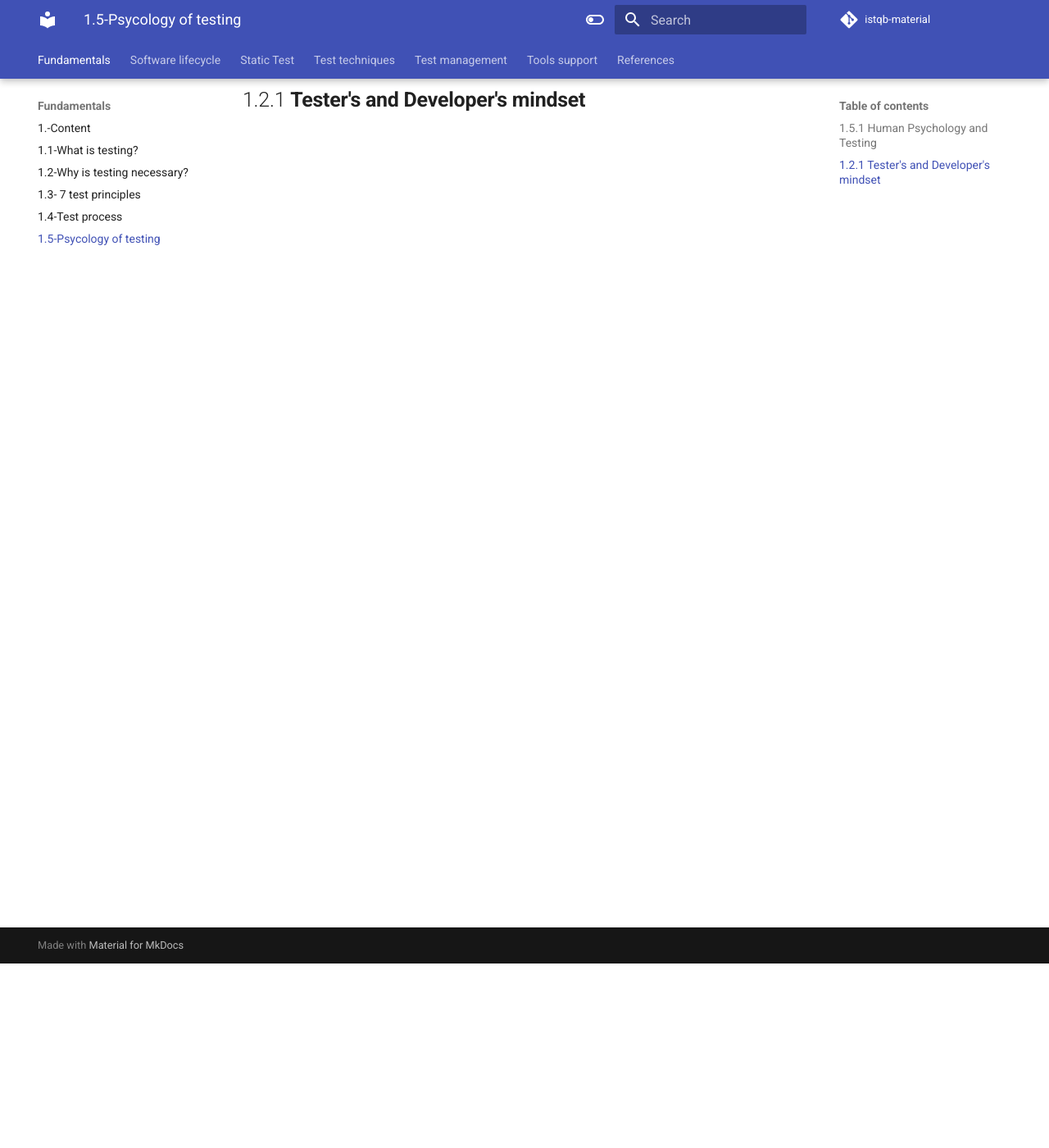
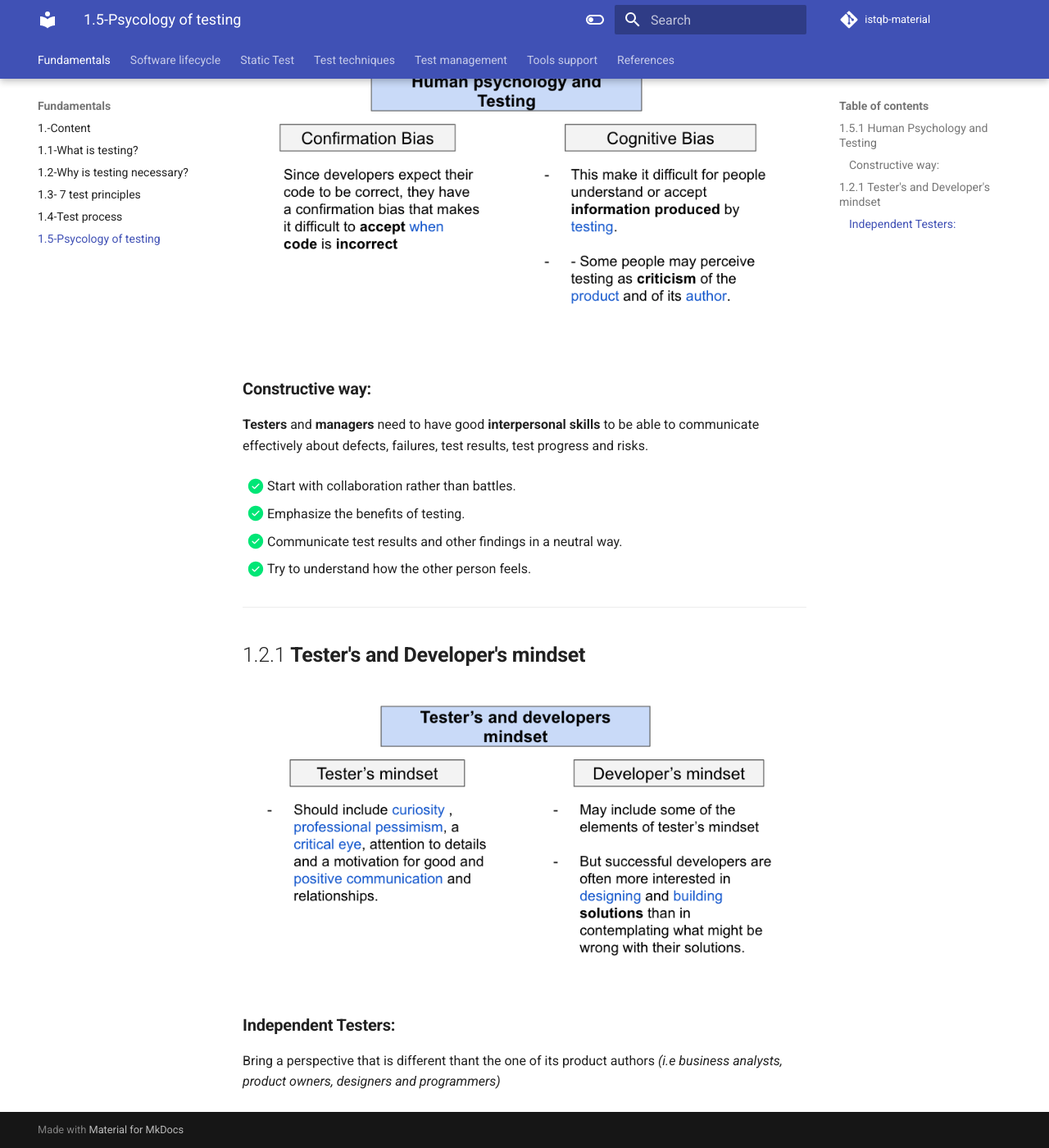
Before and after one commit to fabianpg95/istqb-material, an MkDocs documentation site: the page built from docs/fundamentals/1.5-psyco-of-testing.md, in a window 1280 px wide and 1400 px high, scrolled down 225 px. Shown: the whole window at 82% size. Built offline with MkDocs 1.6.1 and Material for MkDocs 9.7.7, drawn with Linux system fonts in a browser that asks for light colours; comment, search, counter and statistics services are not loaded.

Commit message:
Update with more content and doc

```diff
--- a/docs/fundamentals/1.5-psyco-of-testing.md
+++ b/docs/fundamentals/1.5-psyco-of-testing.md
@@ -1,5 +1,26 @@
 
 ## 1.5.1 **Human Psychology and Testing**
 
+<img src="../../images/istqb/fundamentals/human-psy.png" alt="Human psychology" width="800" height="190"/>
+
+### **Constructive way:**
+
+  **Testers** and **managers** need to have good **interpersonal skills** to be able to communicate effectively about defects, failures, test results, test progress and risks.
+
+- [x] Start with collaboration rather than battles.
+
+- [x] Emphasize the benefits of testing.
+
+- [x] Communicate test results and other findings in a neutral way.
+
+- [x] Try to understand how the other person feels.
+
+
 ___
 ## 1.2.1 **Tester's and Developer's mindset**
+
+<img src="../../images/istqb/fundamentals/mindset.png" alt="Dev and developers mindset" width="800" height="190"/>
+
+### **Independent Testers:**
+
+Bring a perspective that is different thant the one of its product authors *(i.e business analysts, product owners, designers and programmers)*
```
Also changed, not shown: docs/test_ref.md (+0 -3 lines), docs/tool_support/6.1-test-tool-consid.md (+18 -3 lines), docs/images/istqb/fundamentals/human-psy.png (added), docs/images/istqb/fundamentals/mindset.png (added), docs/images/istqb/tool_support_test/manage-tools.png (added), docs/images/istqb/tool_support_test/static-tools.png (added).
